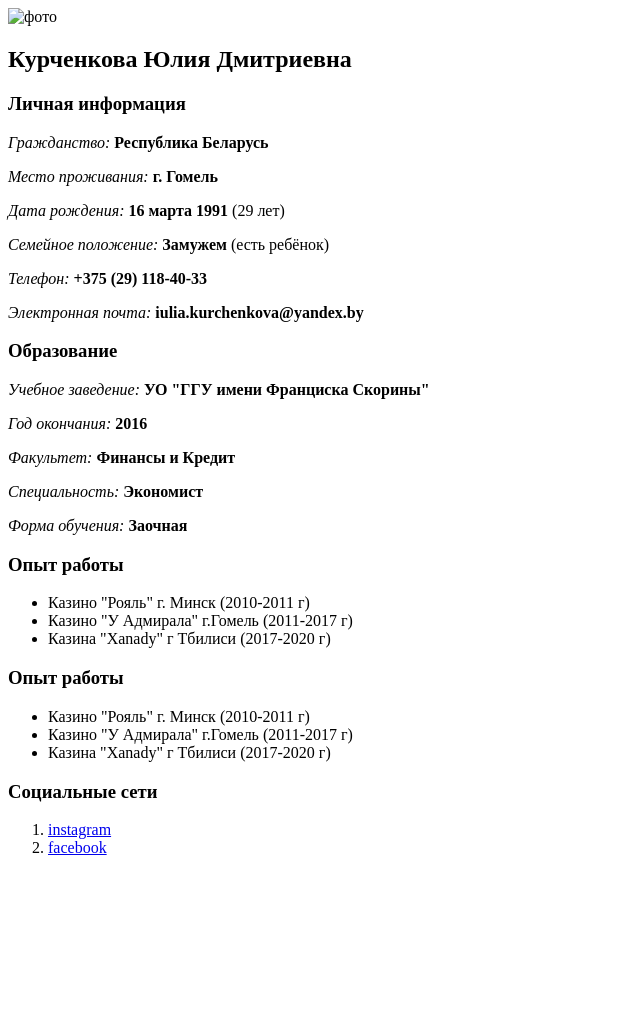
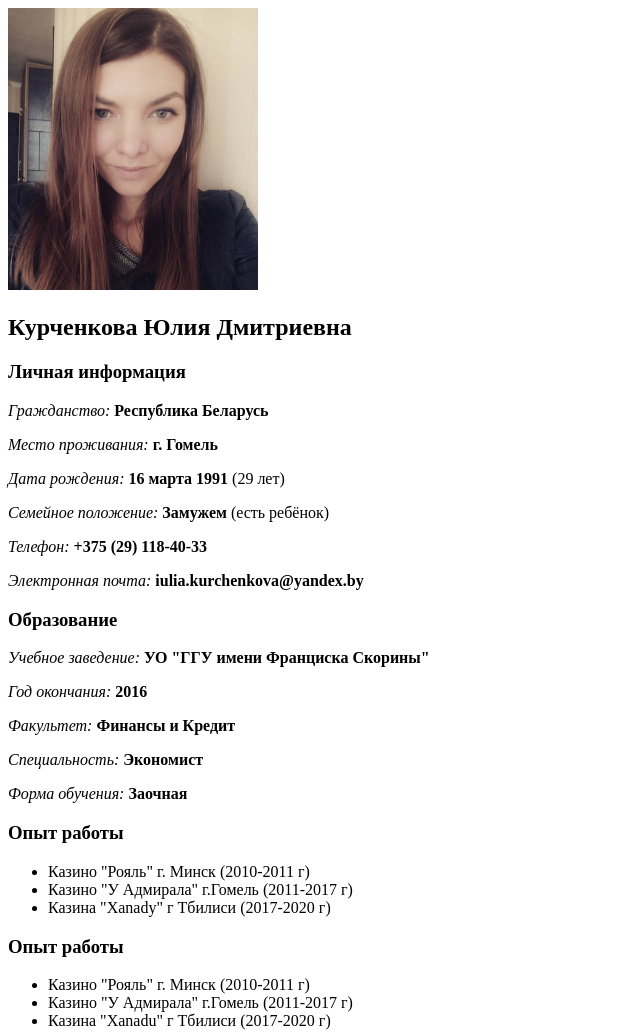
Before and after one commit to yuliya-kurchenkova/lesson-1, a plain HTML site: page index.html in a window 1280 px wide. Shown: the top 1033 px of the page, without its empty margins (0-640 px from the left). Before the commit the page ends 873 px from the top, so only its background shows below. Drawn offline with Linux system fonts and the light colour scheme.

Commit message:
Update index.html

```diff
--- a/index.html
+++ b/index.html
@@ -6,7 +6,7 @@
 </head>
 <body>
     <header>
-       <img src="img/foto.jpg" alt="фото" width="250">
+       <img src="foto.jpg" alt="фото" width="250">
        <h2>Курченкова Юлия Дмитриевна</h2>
     </header>
     <main>
@@ -62,7 +62,7 @@
               <ul>
                   <li>Казино "Рояль" г. Минск (2010-2011 г) </li>
                   <li>Казино "У Адмирала" г.Гомель (2011-2017 г)</li>
-                  <li>Казина "Xanady" г Тбилиси (2017-2020 г)</li>
+                  <li>Казина "Xanadu" г Тбилиси (2017-2020 г)</li>
               </ul>
        </section>
     </main>
```
